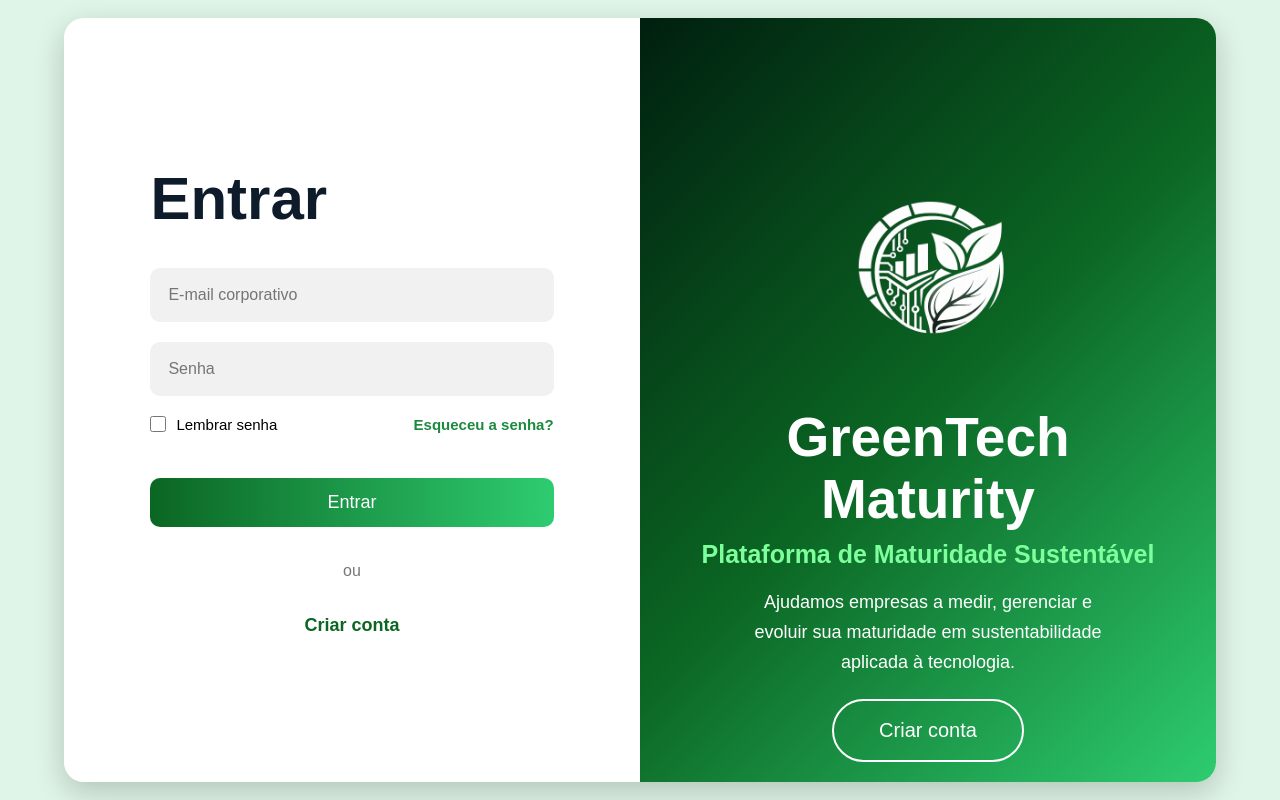
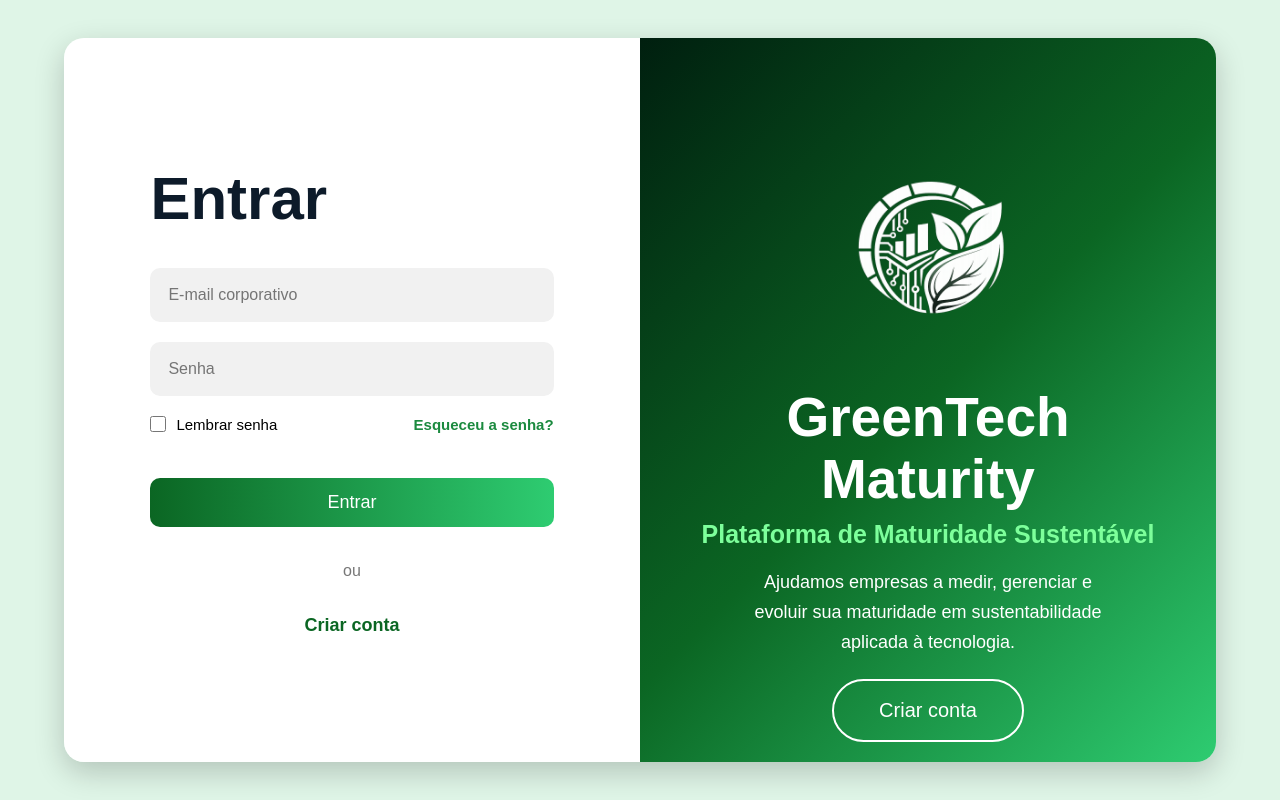
Before and after one commit to KetelynMa/greenit-sistema, a plain HTML site: page frontend/index.html in a window 1280 px wide. Drawn offline with Linux system fonts and the light colour scheme.

Commit message:
Ajustando posicionamento tela inicial

```diff
--- a/frontend/style.css
+++ b/frontend/style.css
@@ -139,7 +139,7 @@ body{
     justify-content:flex-start;
     align-items:center;
     text-align:center;
-    padding-top:40px;
+    padding-top:-40px;
 }
 
 .logo-folha{
```
